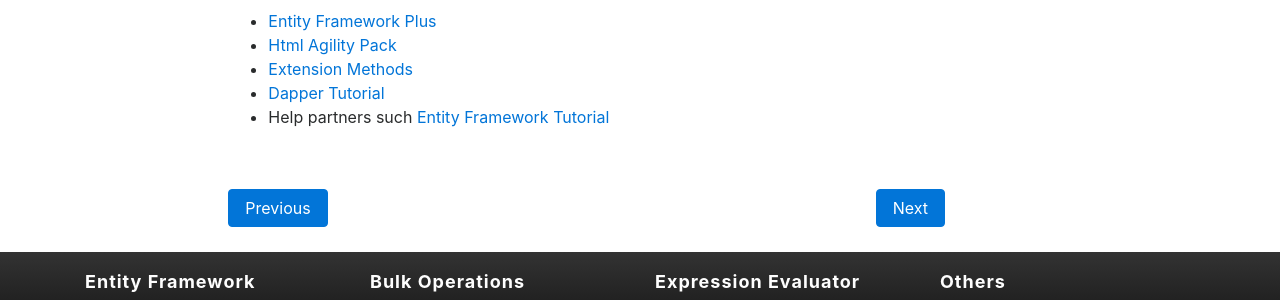
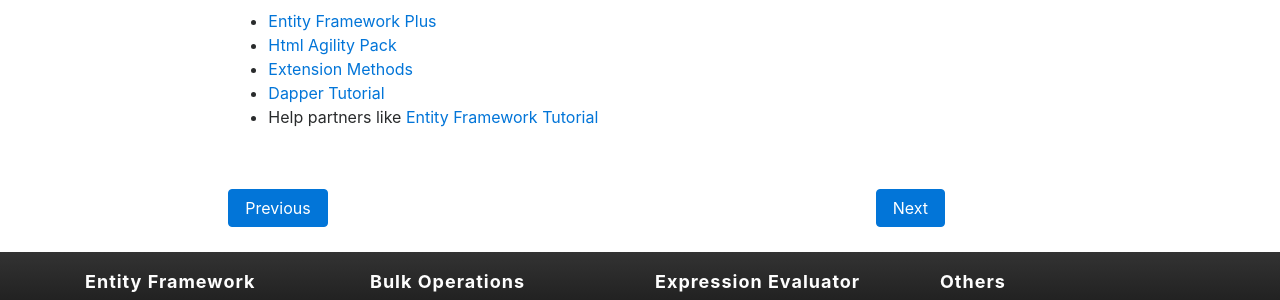
Before and after one commit to zzzprojects/EntityFramework-Extensions, a Jekyll site: the page built from docs/pages/articles/fastest-way-to-insert.md, in a window 1280 px wide and 900 px high, scrolled down 4598 px. Shown: the part 454-754 px from the top of the window. Built offline with Jekyll 4.4.1, drawn with Linux system fonts in a browser that asks for light colours; nearby versions of some CDN libraries.

Commit message:
Update fastest-way-to-insert.md

```diff
--- a/docs/pages/articles/fastest-way-to-insert.md
+++ b/docs/pages/articles/fastest-way-to-insert.md
@@ -173,4 +173,4 @@ ZZZ Projects give back value to the .NET community by supporting some other free
 - [Html Agility Pack](http://html-agility-pack.net/){:target="_blank"}
 - [Extension Methods](https://github.com/zzzprojects/Z.ExtensionMethods){:target="_blank"}
 - [Dapper Tutorial](http://dapper-tutorial.net/){:target="_blank"}
-- Help partners such [Entity Framework Tutorial](http://www.entityframeworktutorial.net/){:target="_blank"}
+- Help partners like [Entity Framework Tutorial](http://www.entityframeworktutorial.net/){:target="_blank"}
```
